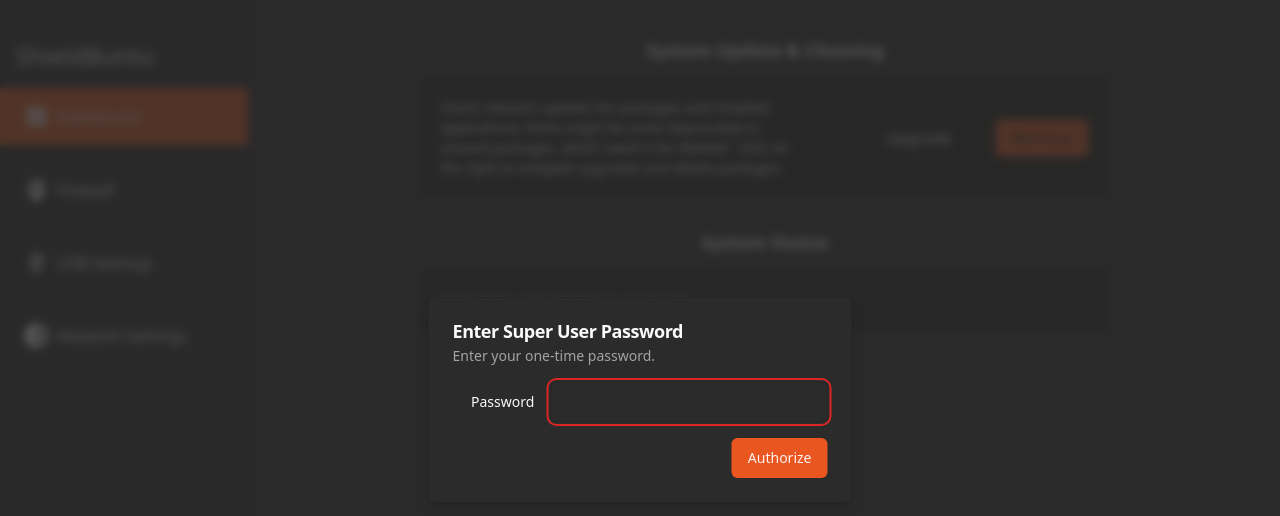
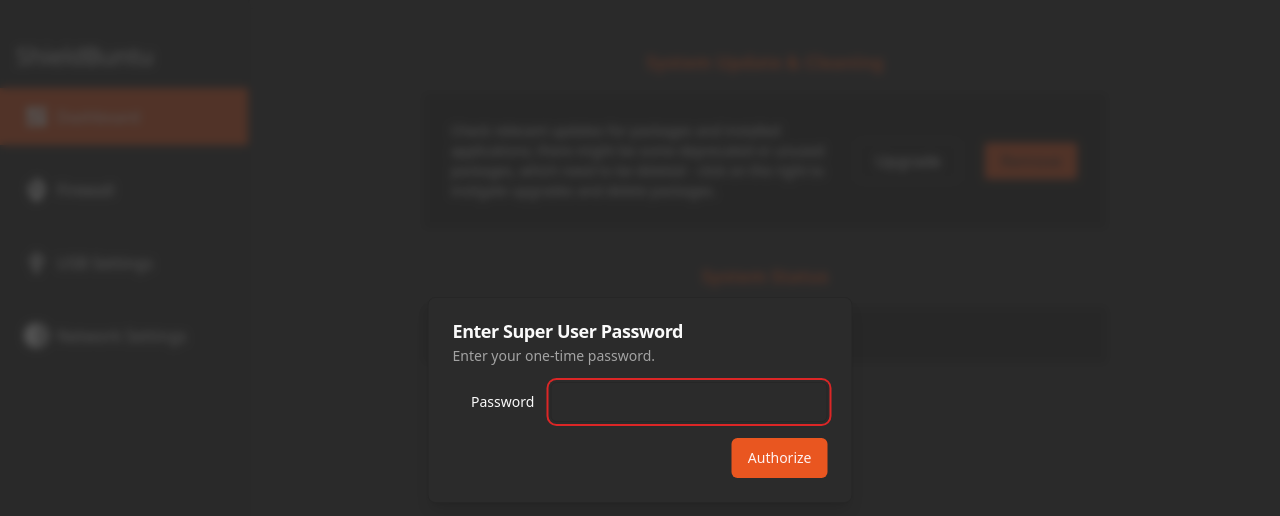
Before and after one commit to samrakshaa/ShieldBuntu, a React (Vite) app: page / in a window 1280 px wide. Shown: the top 516 px of the page. Built offline with nearby package versions, Linux system fonts and the light colour scheme; what tauri-plugin-log-api would draw is missing.

Commit message:
dashboard fix-1

```diff
--- a/src/pages/dashboard/Dashboard.tsx
+++ b/src/pages/dashboard/Dashboard.tsx
@@ -4,22 +4,23 @@ const Dashboard = () => {
   return (
     <>
       {/* basic hardening section */}
-      <div className="basic-settings flex flex-col items-center h-full my-9 w-5/6">
-        <h1 className="settings-header text-lg font-bold">System Update & Cleaning</h1>
-        <div className="basic-settings-content flex flex-row items-center p-4 my-4 bg-secondary/90 border-2 border-black/70 w-2/3">
-          <p className="font-normal text-sm max-w-xl">Check relevant updates for packages and installed applications; there might be some deprecated or unused packages, which need to be deleted - click on the right to instigate upgrades and delete packages.</p>
-          <div className="ml-20 flex flex-row">
-            <Button className="font-normal text-base max-w-xl bg-secondary border-2 border-white/90 rounded text-white hover:text-[black]">Upgrade</Button>
-            <Button className="font-normal text-base max-w-xl bg-primary border-2 border-secondary/90 rounded text-secondary hover:text-white ml-6">Remove</Button>
+      <div className="basic-settings flex flex-col items-center mx-auto w-5/6 my-12">
+        <h1 className="settings-header text-lg items-start font-bold text-primary">System Update & Cleaning</h1>
+        <div className="basic-settings-content flex flex-row items-center p-4 my-4 bg-secondary/90 border-[1px] border-secondary70 w-2/3 rounded justify-between items-center">
+          <p className="font-normal text-sm max-w-2/3 m-3 justify-evenly">Check relevant updates for packages and installed applications; there might be some deprecated or unused packages, which need to be deleted - click on the right to instigate upgrades and delete packages.</p>
+          <div className="flex flex-col lg:flex-row items-center lg:items-end lg:justify-between mt-4 lg:mt-0">
+            <Button className="font-normal text-base max-w-xl bg-secondary border-2 border-white/90 rounded text-white hover:text-[black] my-2 mx-3">Upgrade</Button>
+            <Button className="font-normal text-base max-w-xl bg-primary border-2 border-secondary/90 rounded text-secondary hover:text-white my-2 mx-3">Remove</Button>
           </div>
         </div>
 
         {/* Dashboard section */}
-        <h1 className="settings-header text-lg font-bold py-4">System Status</h1>
-        <div className="dashboard flex flex-row items-center p-4 bg-secondary/90 border-2 border-black/70 w-2/3">
+        <h1 className="settings-header text-lg font-bold py-4 text-primary">System Status</h1>
+        <div className="dashboard flex flex-row items-center p-4 bg-secondary/90 border-[1px] border-secondary/70 w-2/3 rounded">
           <p className="content p-50" >blah blah a lot of things go here!!</p>
         </div>
       </div>
+
     </>
   );
 };
```
